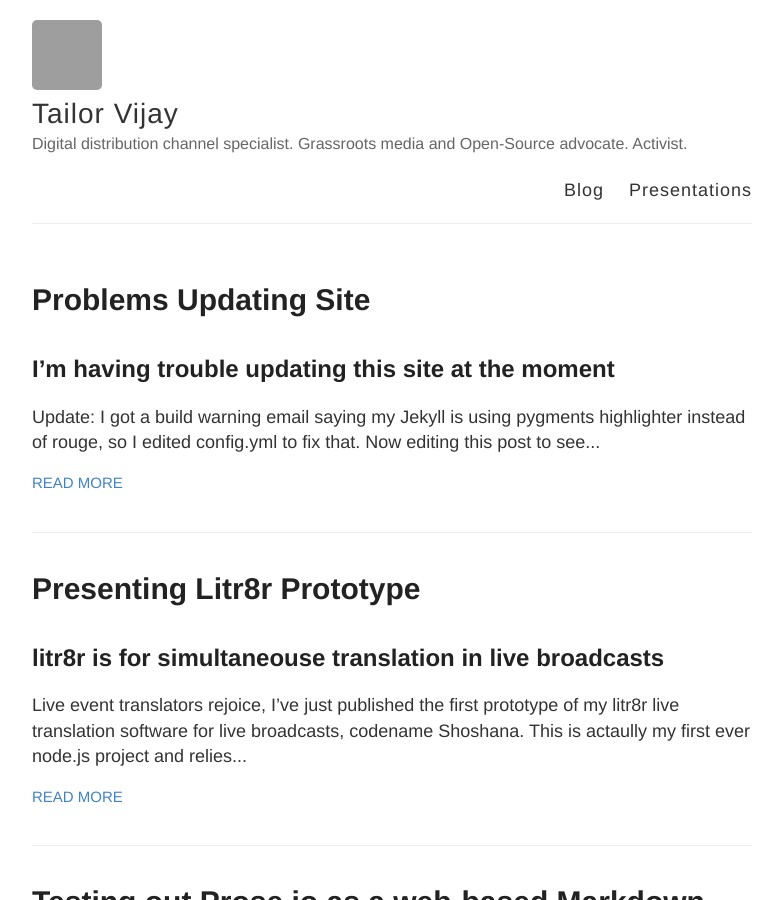
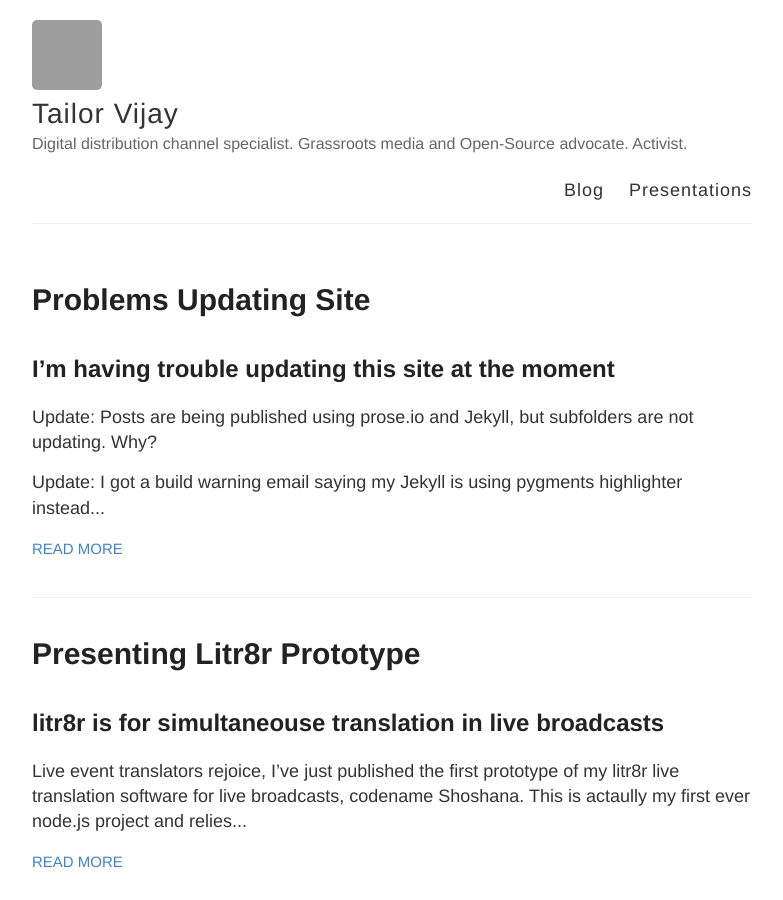
Before and after one commit to tailorvj/tailorvj.github.com, a Jekyll site: the page built from index.html, in a window 1280 px wide and 900 px high. Shown: the whole window, without its empty margins (248-1031 px from the left). Built offline with Jekyll 4.4.1, drawn with Linux system fonts in a browser that asks for light colours; grey boxes are pictures that could not be loaded.

Commit message:
Update: posts published successfully, but subfolder files not updated from repo

```diff
--- a/_posts/2016-08-17-problems-updating-site.md
+++ b/_posts/2016-08-17-problems-updating-site.md
@@ -2,6 +2,8 @@
 published: true
 ---
 ## I'm having trouble updating this site at the moment
+
+Update: Posts are being published using prose.io and Jekyll, but subfolders are not updating. Why?
 
 Update: I got a build warning email saying my Jekyll is using pygments highlighter instead of rouge, so I edited config.yml to fix that. Now editing this post to see if it triggers a site update
 
```
